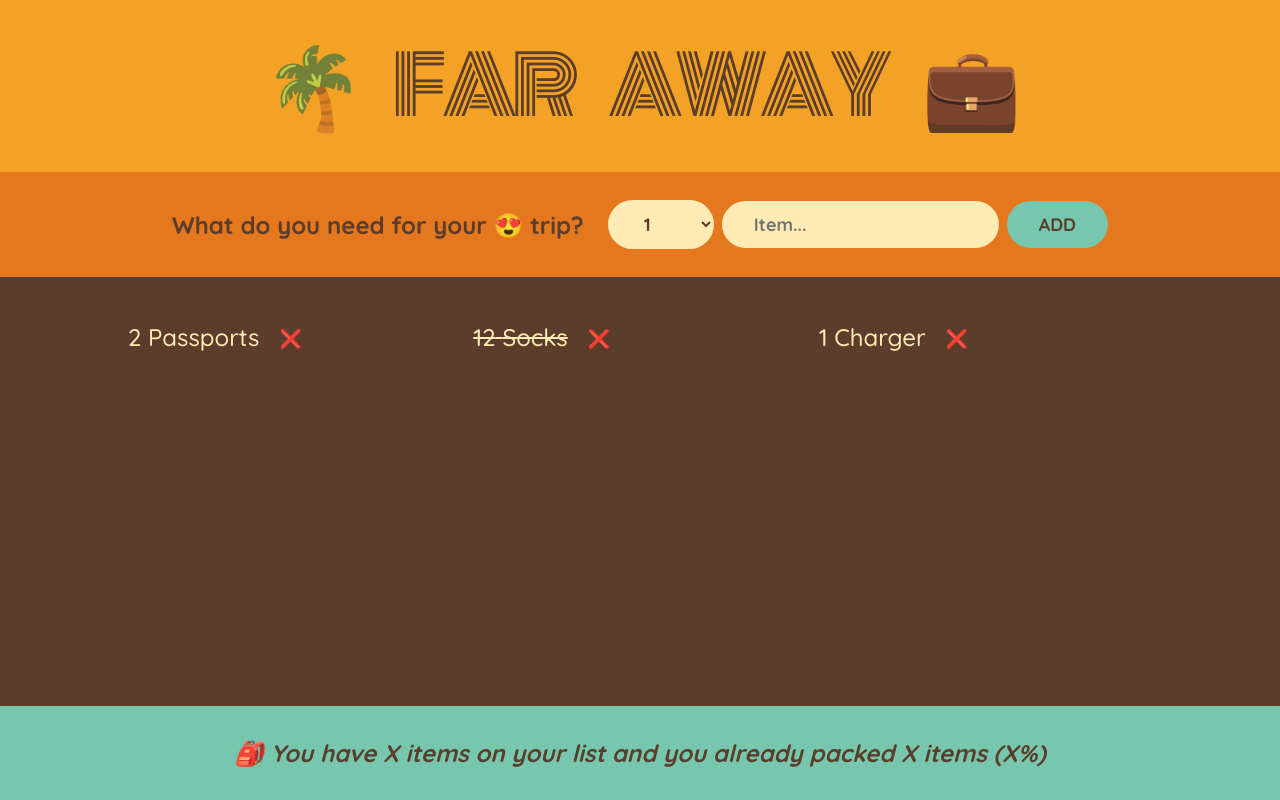
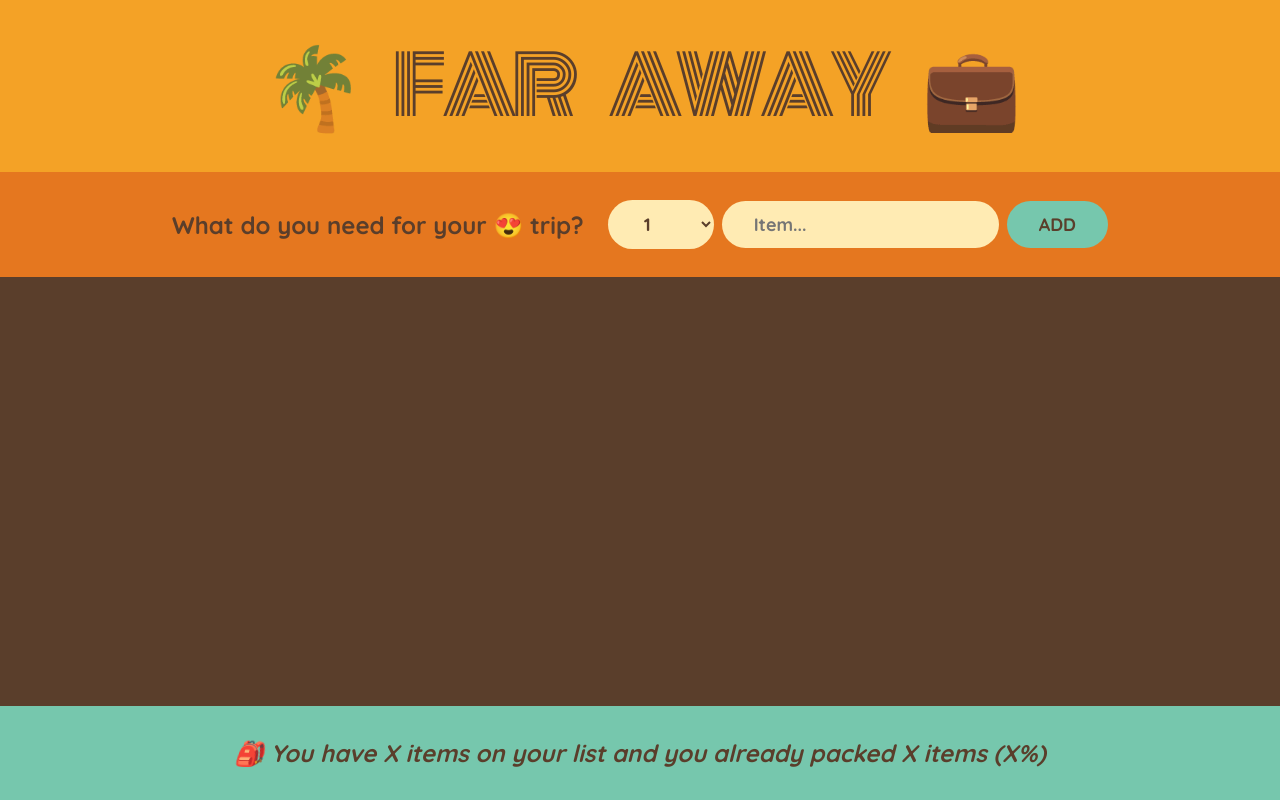
Before and after one commit to Ivdza1/travel-list, a React (Create React App) app: page / in a window 1280 px wide. Built offline with nearby package versions, Linux system fonts and the light colour scheme.

Commit message:
"added functionality to add items to the packing list by lifting state to the first parent component"

```diff
--- a/src/App.js
+++ b/src/App.js
@@ -6,14 +6,18 @@ const initialItems = [
   { id: 3, description: "Charger", quantity: 1, packed: false },
 ];
 
-// iewhiwehighiwe
+
 
 export default function App() {
+  function handleAddItems(item) {
+    setItems(items => [...items, item]);
+  }
+  const [items, setItems] = useState([]);
   return (
     <div className="app">
       <Logo />
-      <Form />
-      <List />
+      <Form onAddItems={handleAddItems} />
+      <List items={items} />
       <Stats />
     </div>
   )
@@ -28,9 +32,10 @@ function Logo() {
 
 }
 
-function Form() {
+function Form({ onAddItems }) {
   const [description, setDescription] = useState('');
   const [quantity, setQuantity] = useState(1);
+
   function handleSubmit(e) {
     e.preventDefault();
 
@@ -38,7 +43,7 @@ function Form() {
 
     const newItem = { description, quantity, packed: false, id: Date.now() };
     console.log(newItem);
-
+    onAddItems(newItem);
     setDescription("");
     setQuantity(1);
   }
@@ -58,10 +63,10 @@ function Form() {
 
 }
 
-function List() {
+function List({ items }) {
   return (
     <div className="list">
-      <ul>{initialItems.map(i => <Item i={i} key={i.id} />)}</ul >
+      <ul>{items.map(i => <Item i={i} key={i.id} />)}</ul >
     </div>
   )
 }
```
